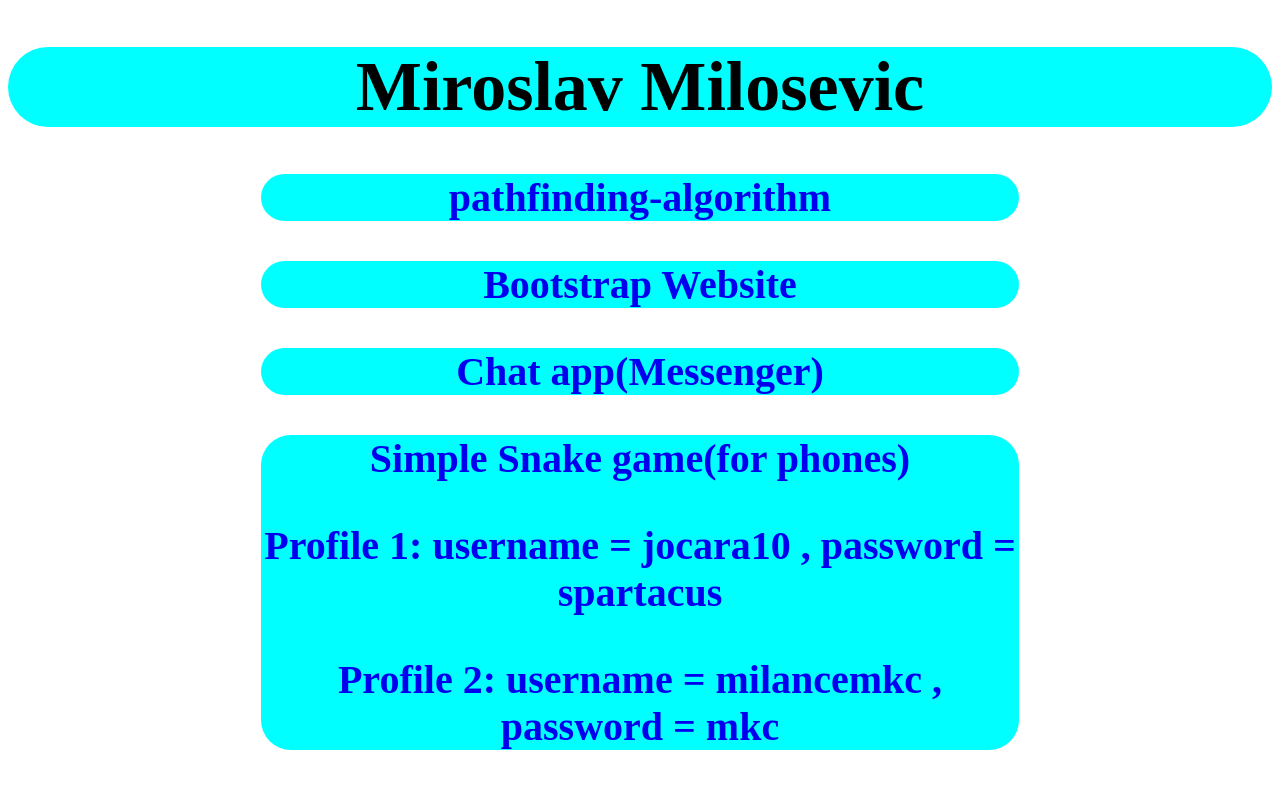
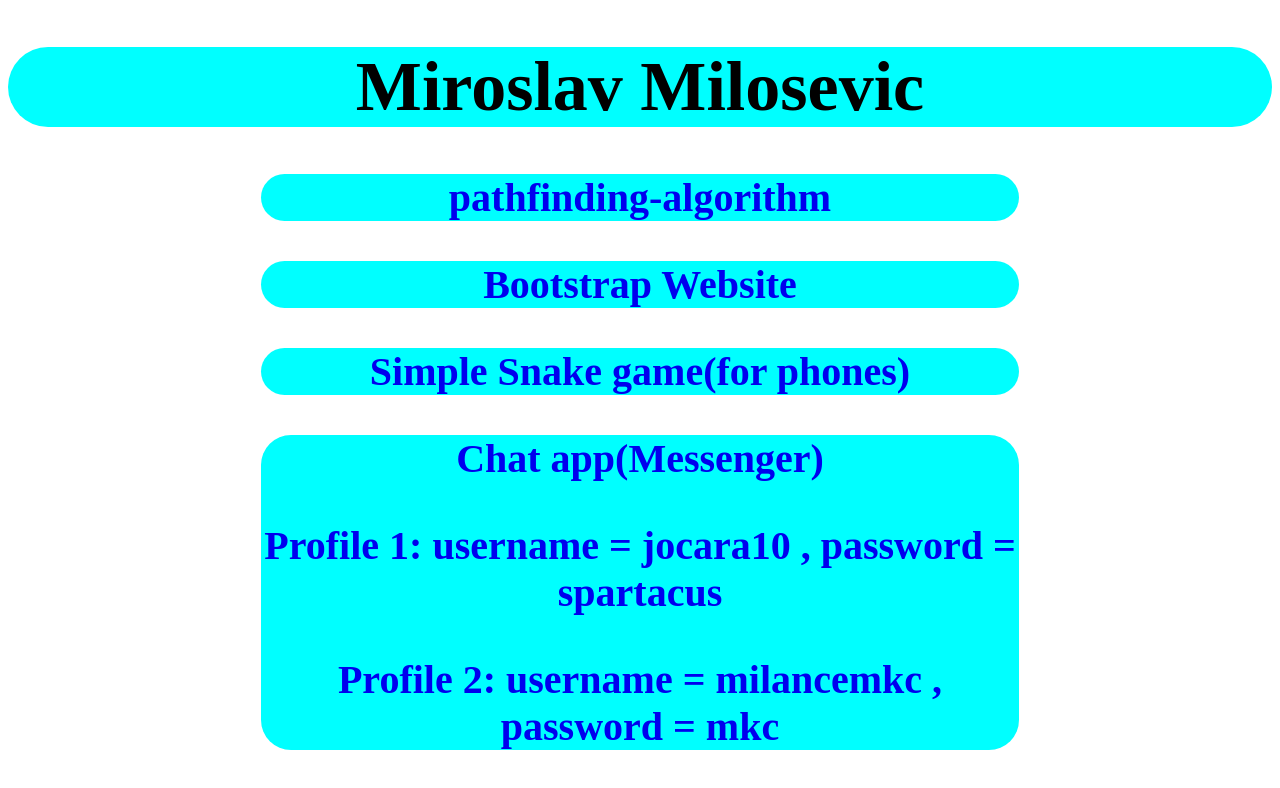
Before and after one commit to MiroslavMilosevic/presentationwebsite, a plain HTML site: page index.html in a window 1280 px wide. Drawn offline with Linux system fonts and the light colour scheme.

Commit message:
Update index.html

```diff
--- a/index.html
+++ b/index.html
@@ -15,11 +15,13 @@
 
     <a href="https://miroslavmilosevic.github.io/pathfinding-algorithm/">  <h3 class="projekti">pathfinding-algorithm</h3></a>
     <a href="https://miroslavmilosevic.github.io/sajt2/">  <h3 class="projekti">Bootstrap Website</h3></a>
-    <a href="https://miroslavmilosevic.github.io/chatapp/#/">  <h3 class="projekti">Chat app(Messenger)</h3></a>
-  <a href="https://miroslavmilosevic.github.io/snake1/#/">  <h3 class="projekti">Simple Snake game(for phones)
+    <a href="https://miroslavmilosevic.github.io/snake1/#/">  <h3 class="projekti">Simple Snake game(for phones) </h3></a>
+        <a href="https://miroslavmilosevic.github.io/chatapp/#/">  <h3 class="projekti">Chat app(Messenger)
+                  <p>Profile 1: username = jocara10 , password = spartacus </p>
+                  <p>Profile 2: username = milancemkc , password = mkc </p>
 
-    <p>Profile 1: username = jocara10 , password = spartacus </p>
-    <p>Profile 2: username = milancemkc , password = mkc </p>
-  </h3></a>
+            </h3></a>
+
+
 </body>
 </html>
```
